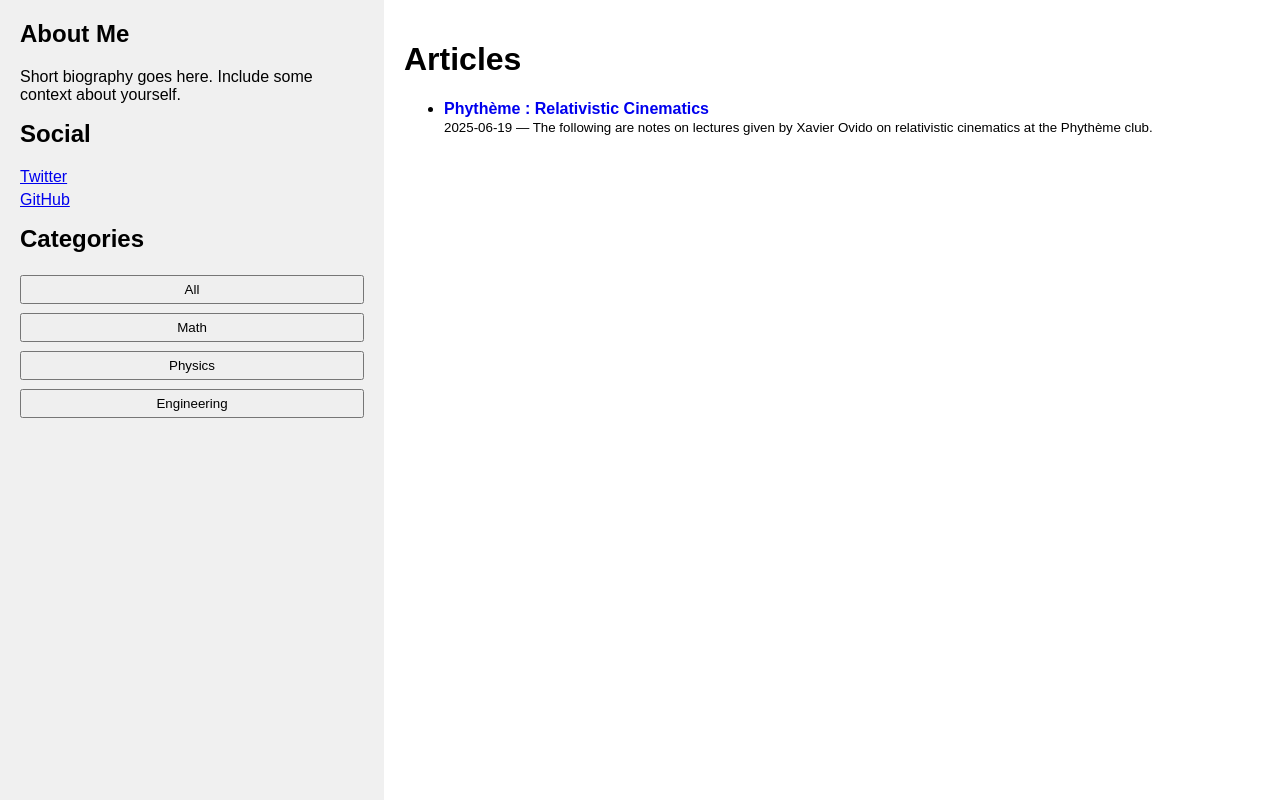
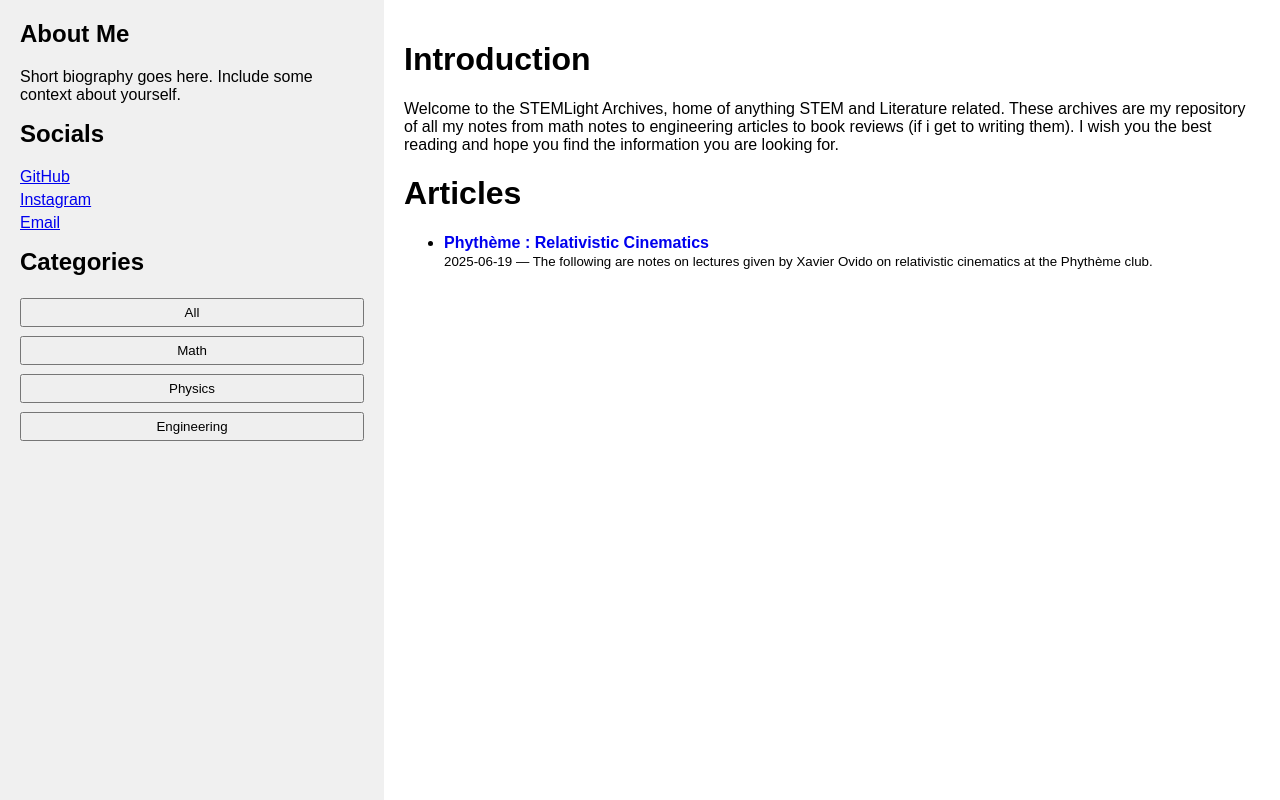
Before and after one commit to Geekoiemax/STEMLight-Archives, a plain HTML site: page index.html in a window 1280 px wide. Drawn offline with nearby package versions, Linux system fonts and the light colour scheme.

Commit message:
Restructured in order to just send to the pdfs and edited home page

```diff
--- a/index.html
+++ b/index.html
@@ -22,10 +22,12 @@
         <p>Short biography goes here. Include some context about yourself.</p>
       </section>
       <section id="social">
-        <h2>Social</h2>
+        <h2>Socials</h2>
         <ul>
-          <li><a href="https://twitter.com/yourname">Twitter</a></li>
-          <li><a href="https://github.com/yourname">GitHub</a></li>
+          <li><a target="_blank" href="https://github.com/geekoiemax">GitHub</a></li>
+          <li> <a target="_blank" href=""</li>
+          <li><a target="_blank" href="https://www.instagram.com/geekoie/">Instagram</a></li>
+          <li><a target="_blank" href="mailto:geekoiemax@gmail.com">Email </a></li>
         </ul>
       </section>
       <section id="filters">
@@ -40,6 +42,8 @@
       </section>
     </aside>
     <main id="content">
+      <h1>Introduction</h1>
+      <p> Welcome to the STEMLight Archives, home of anything STEM and Literature related. These archives are my repository of all my notes from math notes to engineering articles to book reviews (if i get to writing them). I wish you the best reading and hope you find the information you are looking for. </p>
       <h1>Articles</h1>
       <ul id="article-list"></ul>
     </main>
--- a/script.js
+++ b/script.js
@@ -18,7 +18,7 @@ if (document.getElementById('article-list')) {
         filtered.forEach(item => {
           const li = document.createElement('li');
           li.innerHTML = `
-            <a href="article.html?slug=${item.slug}">${item.title}</a>
+            <a href="${item.pdf}" target="_blank">${item.title}</a>
             <br><small>${item.date} — ${item.description}</small>
           `;
           listEl.appendChild(li);
```
Also changed, not shown: 7 other files.
